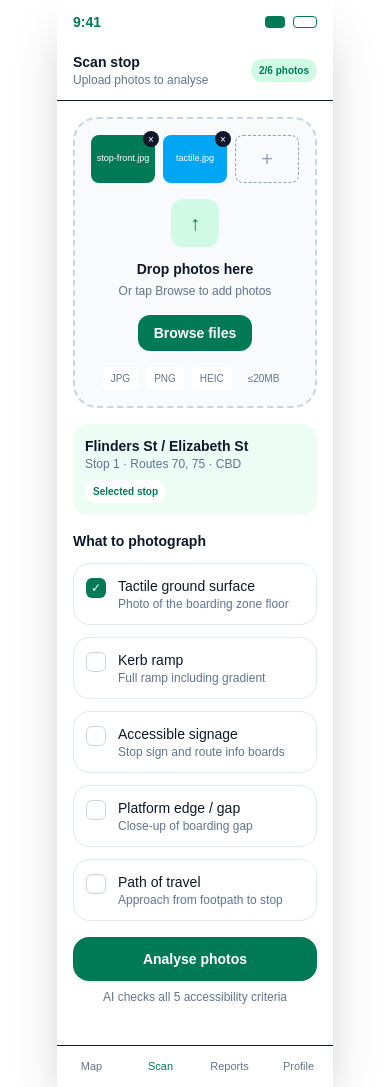
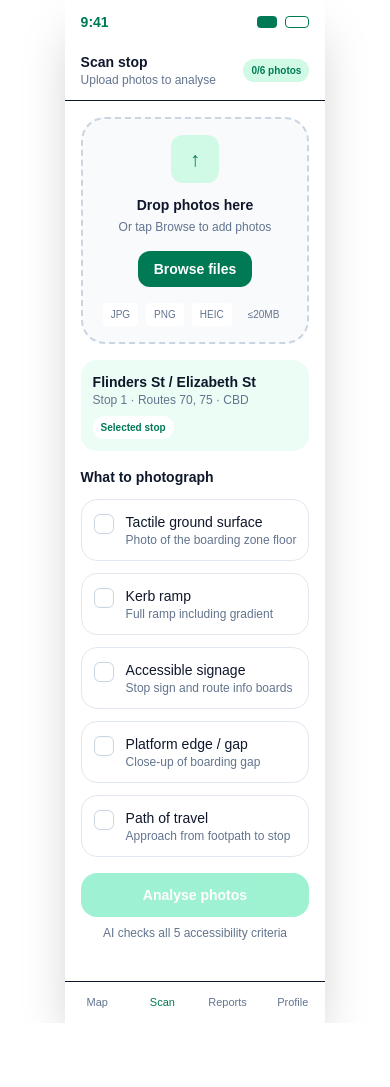
Before and after one commit to Akshaddd/capstone_cvaa, a Next.js app in the folder frontend/: page /m-scan in a window 390 px wide. After the commit the page ends 1023 px from the top, so only its background shows below. Built offline with nearby package versions, Linux system fonts and the light colour scheme.

Commit message:
integrate mobile scan and report pages with backend API

```diff
--- a/frontend/app/m-scan/page.tsx
+++ b/frontend/app/m-scan/page.tsx
@@ -1,20 +1,77 @@
-export default function UserScanMobilePage() {
-  const checklist: [string, string, boolean][] = [
-    ["Tactile ground surface", "Photo of the boarding zone floor", true],
-    ["Kerb ramp", "Full ramp including gradient", false],
-    ["Accessible signage", "Stop sign and route info boards", false],
-    ["Platform edge / gap", "Close-up of boarding gap", false],
-    ["Path of travel", "Approach from footpath to stop", false],
+"use client";
+
+import { useRouter } from "next/navigation";
+import { useRef, useState } from "react";
+
+const CHECKLIST = [
+  ["Tactile ground surface", "Photo of the boarding zone floor"],
+  ["Kerb ramp", "Full ramp including gradient"],
+  ["Accessible signage", "Stop sign and route info boards"],
+  ["Platform edge / gap", "Close-up of boarding gap"],
+  ["Path of travel", "Approach from footpath to stop"],
 ];
+
+export default function MobileScanPage() {
+  const [files, setFiles] = useState<File[]>([]);
+  const [loading, setLoading] = useState(false);
+  const [error, setError] = useState<string | null>(null);
+  const inputRef = useRef<HTMLInputElement>(null);
+  const router = useRouter();
+
+  function handleFiles(selected: FileList | null) {
+    if (!selected) return;
+    const newFiles = Array.from(selected).filter(
+      (f) => f.size <= 20 * 1024 * 1024
+    );
+    setFiles((prev) => [...prev, ...newFiles].slice(0, 6));
+  }
+
+  function removeFile(index: number) {
+    setFiles((prev) => prev.filter((_, i) => i !== index));
+  }
+
+  async function handleAnalyse() {
+    if (files.length === 0) {
+      setError("Please upload at least one photo.");
+      return;
+    }
+
+    setLoading(true);
+    setError(null);
+
+    try {
+      const formData = new FormData();
+      files.forEach((f) => formData.append("files", f));
+
+      const res = await fetch("http://localhost:8000/inference/scan-combined", {
+        method: "POST",
+        body: formData,
+      });
+
+      if (!res.ok) throw new Error(`Server error: ${res.status}`);
+
+      const data = await res.json();
+
+      // Store result and go to report page
+      sessionStorage.setItem("scanResult", JSON.stringify(data));
+      router.push("/m-report");
+    } catch (err: unknown) {
+      setError(
+        err instanceof Error ? err.message : "Something went wrong. Try again."
+      );
+    } finally {
+      setLoading(false);
+    }
+  }
 
   return (
     <main className="mx-auto min-h-screen max-w-sm bg-white text-slate-900 shadow-2xl">
-      {/* Status Bar */}
+      {/* Status bar */}
       <div className="flex items-center justify-between px-4 pt-3 pb-2">
         <span className="text-sm font-semibold text-emerald-700">9:41</span>
         <div className="flex gap-2">
-          <div className="h-3 w-5 rounded bg-emerald-700"></div>
-          <div className="h-3 w-6 rounded border border-emerald-700"></div>
+          <div className="h-3 w-5 rounded bg-emerald-700" />
+          <div className="h-3 w-6 rounded border border-emerald-700" />
         </div>
       </div>
 
@@ -24,49 +81,65 @@ export default function UserScanMobilePage() {
           <h1 className="text-sm font-semibold">Scan stop</h1>
           <p className="text-xs text-slate-500">Upload photos to analyse</p>
         </div>
-
         <span className="rounded-full bg-emerald-100 px-2 py-1 text-[10px] font-semibold text-emerald-700">
-          2/6 photos
+          {files.length}/6 photos
         </span>
       </header>
 
       <div className="space-y-4 px-4 py-4">
-        {/* Upload Box */}
-        <section className="rounded-3xl border-2 border-dashed border-slate-300 bg-slate-50 p-4">
-          <div className="mb-4 flex gap-2">
-            <div className="relative flex h-12 w-16 items-center justify-center rounded-lg bg-emerald-700 text-[9px] text-white">
-              stop-front.jpg
-              <span className="absolute -right-1 -top-1 flex h-4 w-4 items-center justify-center rounded-full bg-slate-900 text-[10px] text-white">
+        {/* Upload area */}
+        <section
+          className="rounded-3xl border-2 border-dashed border-slate-300 bg-slate-50 p-4 cursor-pointer"
+          onClick={() => inputRef.current?.click()}
+          onDragOver={(e) => e.preventDefault()}
+          onDrop={(e) => {
+            e.preventDefault();
+            handleFiles(e.dataTransfer.files);
+          }}
+        >
+          {/* Thumbnails */}
+          {files.length > 0 && (
+            <div className="mb-4 flex flex-wrap gap-2">
+              {files.map((f, i) => (
+                <div
+                  key={i}
+                  className="relative flex h-12 w-16 items-center justify-center rounded-lg bg-emerald-700 text-[8px] text-white overflow-hidden"
+                >
+                  <img
+                    src={URL.createObjectURL(f)}
+                    alt={f.name}
+                    className="h-full w-full object-cover rounded-lg"
+                  />
+                  <button
+                    className="absolute -right-1 -top-1 flex h-4 w-4 items-center justify-center rounded-full bg-slate-900 text-[10px] text-white"
+                    onClick={(e) => {
+                      e.stopPropagation();
+                      removeFile(i);
+                    }}
+                  >
                     ×
-              </span>
+                  </button>
                 </div>
-
-            <div className="relative flex h-12 w-16 items-center justify-center rounded-lg bg-sky-500 text-[9px] text-white">
-              tactile.jpg
-              <span className="absolute -right-1 -top-1 flex h-4 w-4 items-center justify-center rounded-full bg-slate-900 text-[10px] text-white">
-                ×
-              </span>
-            </div>
-
+              ))}
+              {files.length < 6 && (
                 <div className="flex h-12 w-16 items-center justify-center rounded-lg border border-dashed text-xl text-slate-400">
                   +
                 </div>
+              )}
             </div>
+          )}
 
           <div className="text-center">
             <div className="mx-auto mb-3 flex h-12 w-12 items-center justify-center rounded-xl bg-emerald-100 text-xl text-emerald-700">
               ↑
             </div>
-
             <h2 className="text-sm font-semibold">Drop photos here</h2>
             <p className="mt-1 text-xs text-slate-500">
               Or tap Browse to add photos
             </p>
-
             <button className="mt-4 rounded-xl bg-emerald-700 px-4 py-2 text-sm font-semibold text-white">
               Browse files
             </button>
-
             <div className="mt-4 flex justify-center gap-2 text-[10px] text-slate-500">
               <span className="rounded bg-white px-2 py-1">JPG</span>
               <span className="rounded bg-white px-2 py-1">PNG</span>
@@ -76,13 +149,20 @@ export default function UserScanMobilePage() {
           </div>
         </section>
 
-        {/* Selected Stop */}
+        <input
+          ref={inputRef}
+          type="file"
+          accept="image/*"
+          multiple
+          capture="environment"
+          className="hidden"
+          onChange={(e) => handleFiles(e.target.files)}
+        />
+
+        {/* Selected stop */}
         <section className="rounded-2xl bg-emerald-50 p-3">
           <p className="text-sm font-semibold">Flinders St / Elizabeth St</p>
-          <p className="text-xs text-slate-500">
-            Stop 1 · Routes 70, 75 · CBD
-          </p>
-
+          <p className="text-xs text-slate-500">Stop 1 · Routes 70, 75 · CBD</p>
           <span className="mt-2 inline-block rounded-full bg-white px-2 py-1 text-[10px] font-semibold text-emerald-700">
             Selected stop
           </span>
@@ -91,45 +171,60 @@ export default function UserScanMobilePage() {
         {/* Checklist */}
         <section>
           <h3 className="mb-3 text-sm font-semibold">What to photograph</h3>
-
           <div className="space-y-3">
-            {checklist.map((item) => (
+            {CHECKLIST.map(([label, hint], i) => {
+              const done = i < files.length;
+              return (
                 <div
-                key={item[0]}
+                  key={label}
                   className="flex gap-3 rounded-2xl border border-slate-200 p-3"
                 >
                   <div
-                  className={`mt-0.5 flex h-5 w-5 items-center justify-center rounded-md text-xs ${
-                    item[2]
+                    className={`mt-0.5 flex h-5 w-5 shrink-0 items-center justify-center rounded-md text-xs ${
+                      done
                         ? "bg-emerald-700 text-white"
                         : "border border-slate-300 bg-white"
                     }`}
                   >
-                  {item[2] ? "✓" : ""}
+                    {done ? "✓" : ""}
                   </div>
-
                   <div>
-                  <p className="text-sm font-medium">{item[0]}</p>
-                  <p className="text-xs text-slate-500">{item[1]}</p>
+                    <p className="text-sm font-medium">{label}</p>
+                    <p className="text-xs text-slate-500">{hint}</p>
                   </div>
                 </div>
-            ))}
+              );
+            })}
           </div>
         </section>
 
-        {/* Button */}
+        {/* Error */}
+        {error && (
+          <p className="rounded-xl bg-red-50 px-3 py-2 text-xs text-red-600">
+            {error}
+          </p>
+        )}
+
+        {/* Analyse button */}
         <section className="space-y-2 pb-6">
-          <button className="w-full rounded-2xl bg-emerald-700 py-3 text-sm font-semibold text-white">
-            Analyse photos
+          <button
+            onClick={handleAnalyse}
+            disabled={loading || files.length === 0}
+            className={`w-full rounded-2xl py-3 text-sm font-semibold text-white transition-opacity ${
+              loading || files.length === 0
+                ? "bg-emerald-300 opacity-60 cursor-not-allowed"
+                : "bg-emerald-700"
+            }`}
+          >
+            {loading ? "Analysing…" : "Analyse photos"}
           </button>
-
           <p className="text-center text-xs text-slate-500">
             AI checks all 5 accessibility criteria
           </p>
         </section>
       </div>
 
-      {/* Bottom Nav */}
+      {/* Bottom nav */}
       <nav className="grid grid-cols-4 border-t bg-white py-3 text-center text-[11px]">
         <div className="text-slate-500">Map</div>
         <div className="font-medium text-emerald-700">Scan</div>
--- a/frontend/package.json
+++ b/frontend/package.json
@@ -10,6 +10,7 @@
   },
   "dependencies": {
     "leaflet": "^1.9.4",
+    "lightningcss": "^1.32.0",
     "lucide-react": "^1.7.0",
     "next": "16.2.2",
     "react": "19.2.4",
```
Also changed, not shown: 1 other file (tests, documents, lock files or other folders). Lines whose indentation alone changed are shown as unchanged.
